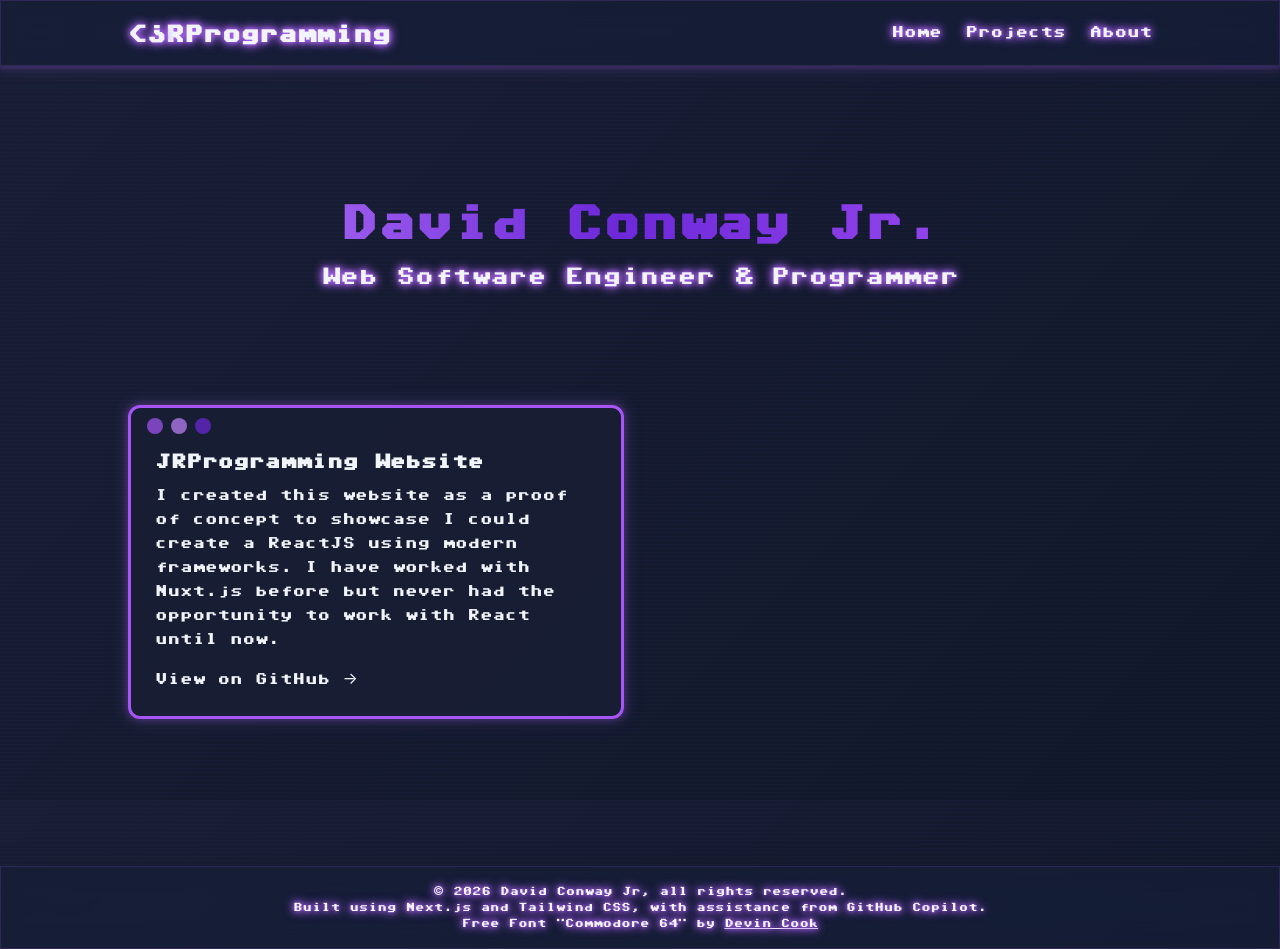
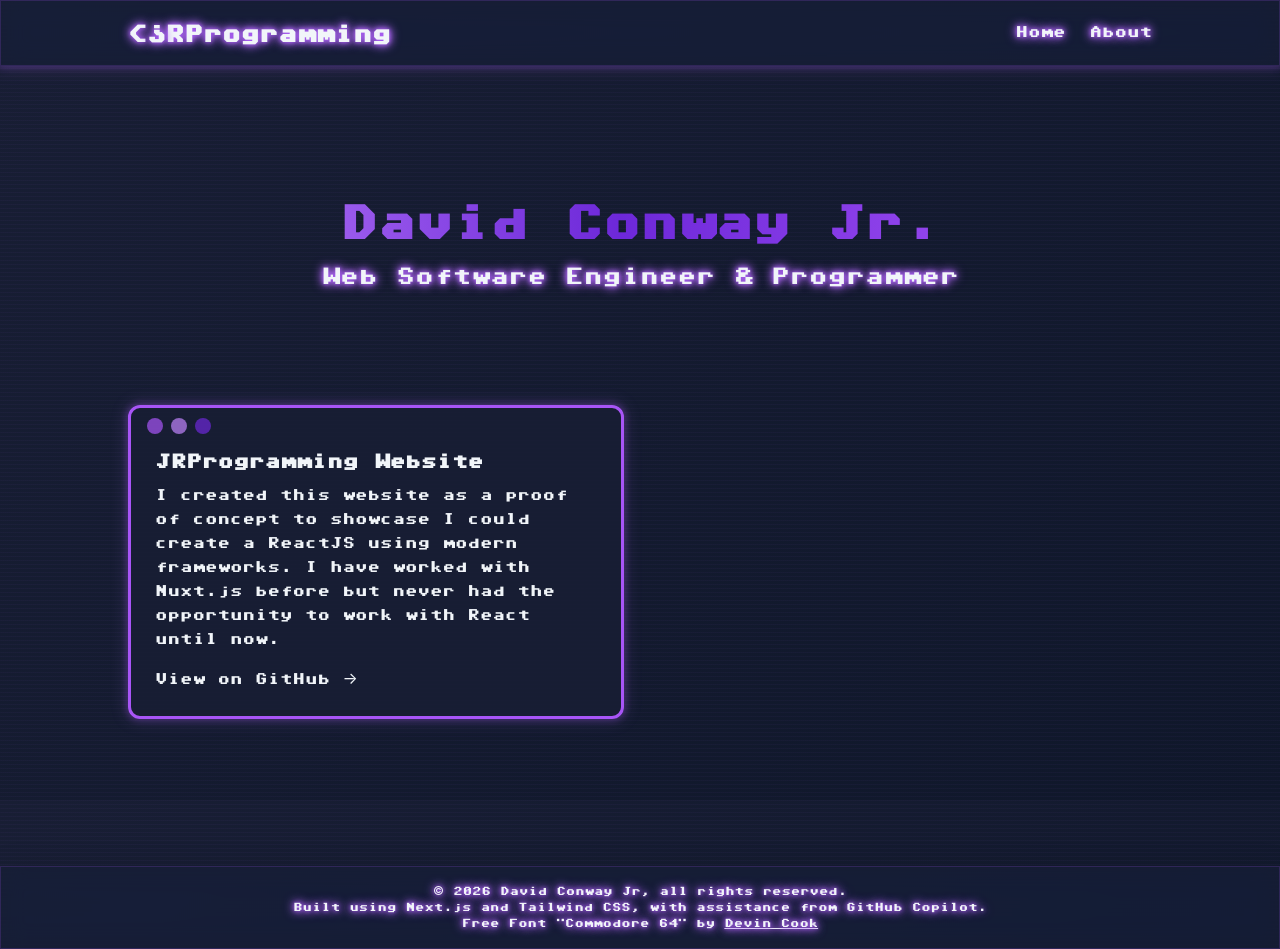
Before and after one commit to jrconway3/jr-programming-core, a Next.js app: page / in a window 1280 px wide. Built offline with nearby package versions, Linux system fonts and the light colour scheme.

Commit message:
* Removed Projects Link Temporarily

```diff
--- a/components/layouts.tsx
+++ b/components/layouts.tsx
@@ -13,7 +13,7 @@ export default function Layout({ children }: Props) {
           </Link>
           <div className="space-x-6">
             <Link href="/" className="hover:text-primary-accentLight transition neon-text">Home</Link>
-            <Link href="#projects" className="hover:text-primary-accentLight transition neon-text">Projects</Link>
+            <Link href="/#projects" className="hidden hover:text-primary-accentLight transition neon-text">Projects</Link>
             <Link href="/about" className="hover:text-primary-accentLight transition neon-text">About</Link>
             <Link href="/blog" className="hidden hover:text-primary-accentLight transition neon-text">Blog</Link>
             <Link href="/contact" className="hidden hover:text-primary-accentLight transition neon-text">Contact</Link>
```
